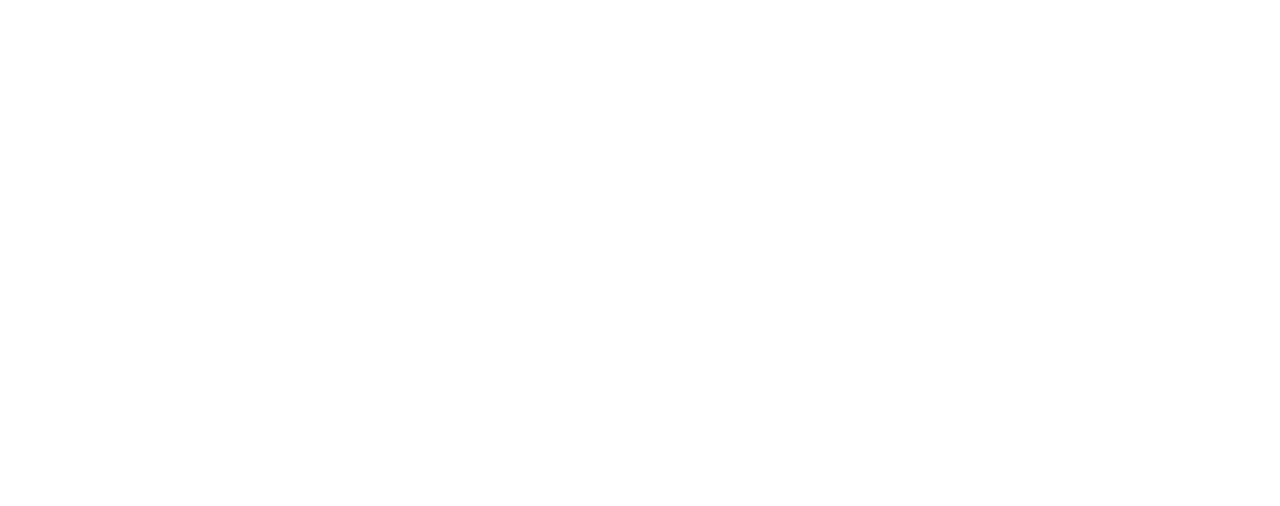
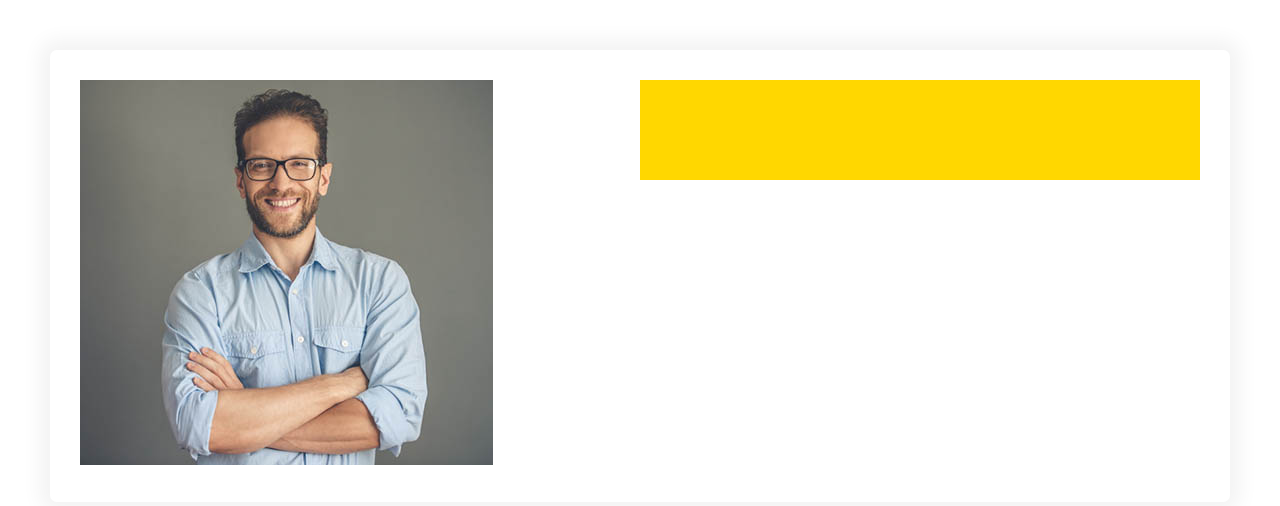
Before and after one commit to HamzaJabri99/hostnow, a plain HTML site: page index.html in a window 1280 px wide. Drawn offline with Linux system fonts and the light colour scheme.

Commit message:
build testimonial components.

```diff
--- a/css/styles.css
+++ b/css/styles.css
@@ -464,3 +464,11 @@ a {
         grid-template-columns: repeat(3, 1fr);
     }
 }
+
+/* Testimonials */
+.testimonial {
+    padding: 3rem;
+}
+.testimonial__image{
+    width: 100%;
+}
--- a/index.html
+++ b/index.html
@@ -14,8 +14,16 @@
     <link rel="stylesheet" href="/css/styles.css">
 </head>
 
-<body>
+<body style="padding: 5rem;">
+    <div class="card testimonial">
+        <div class="grid grid--cols-2">
+            <div class="testimonial__image">
+                <img src="/images/testimonial.jpg" alt="A Customer">
 
+            </div>
+            <div style="height:100px;background: gold;"></div>
+        </div>
+    </div>
 </body>
 
 </html>
```
Also changed, not shown: images/testimonial.jpg (added).
